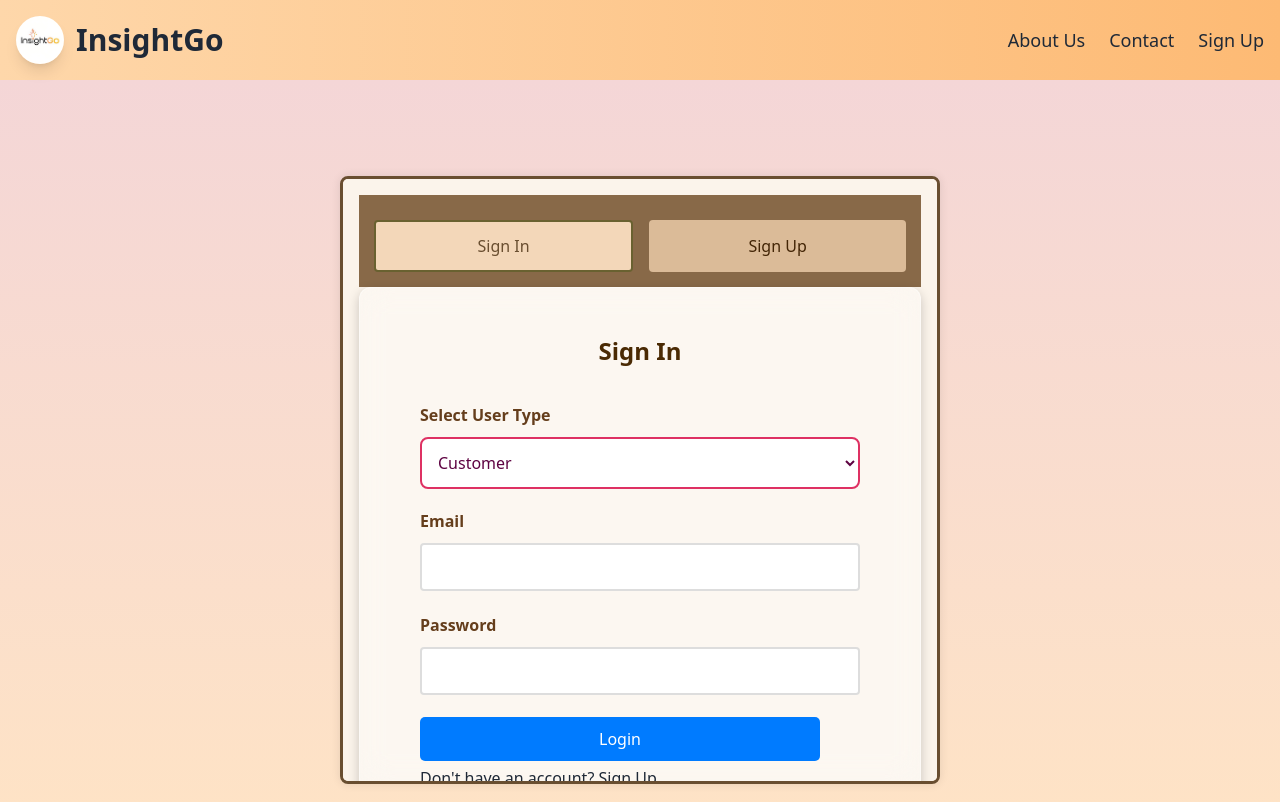
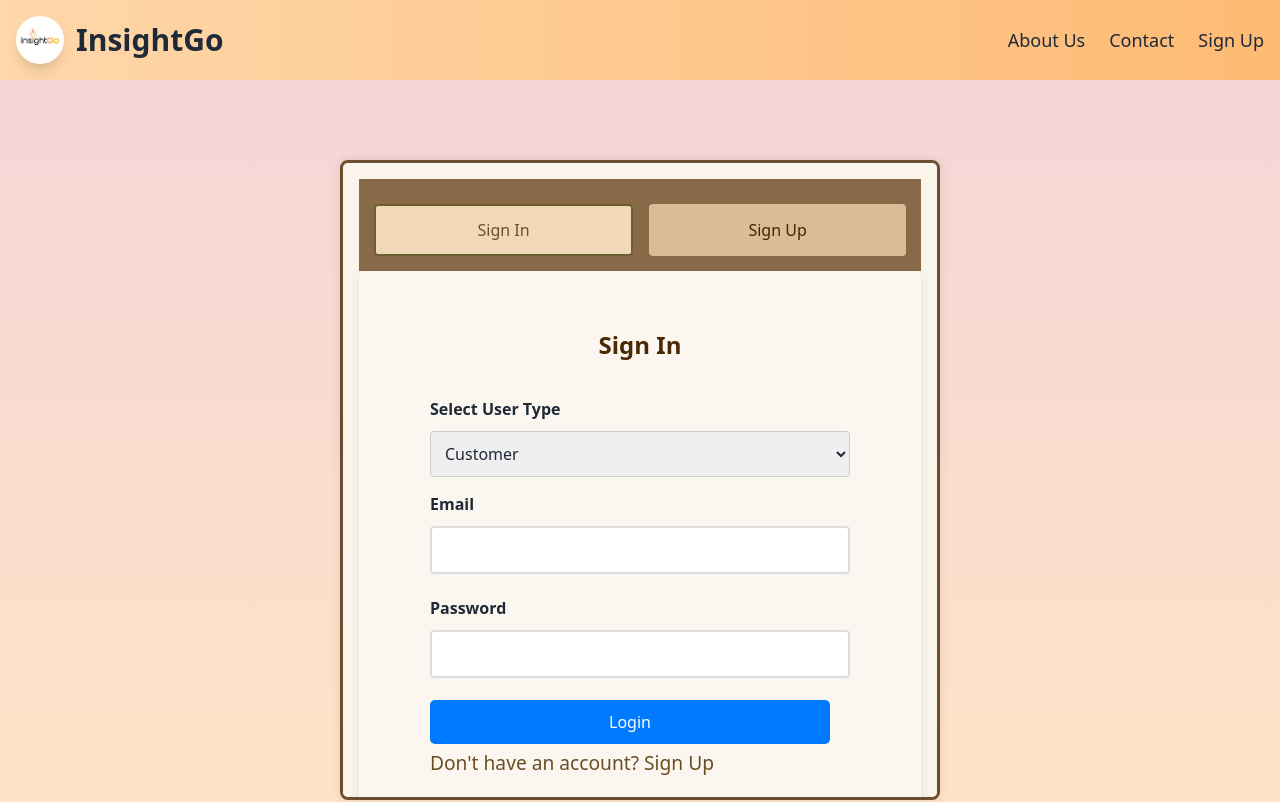
Before and after one commit to 24Hoshiko/Local-Business-Insight-Platform, a React (Vite) app in the folder client/: page /signup in a window 1280 px wide. Shown: the top 802 px of the page. Built offline with nearby package versions, Linux system fonts and the light colour scheme.

Commit message:
All pages added successfully

```diff
--- a/client/package.json
+++ b/client/package.json
@@ -30,6 +30,6 @@
     "globals": "^15.9.0",
     "postcss": "^8.4.47",
     "tailwindcss": "^3.4.13",
-    "vite": "^5.4.9"
+    "vite": "^5.4.10"
   }
 }
--- a/client/src/pages/Form.jsx
+++ b/client/src/pages/Form.jsx
@@ -4,6 +4,7 @@ import TextInput from '../components/form/TextInput.jsx';
 import Rating from '../components/form/Rating.jsx';
 import TextReview from '../components/form/TextReview.jsx';
 import CheckboxGroup from '../components/form/CheckboxGroup.jsx';
+import ThankYouReview from './ThankYouReview.jsx';
 import axios from 'axios';
 
 function App() {
@@ -26,6 +27,7 @@ function App() {
   });
 
   const [errors, setErrors] = useState({});
+  const [submitted, setSubmitted] = useState(false);
 
   const validate = () => {
     let formErrors = {};
@@ -51,27 +53,41 @@ function App() {
     return Object.keys(formErrors).length === 0;
   };
 
-const handleSubmit = async (e) => {
+  // const handleSubmit = async (e) => {
+  //   e.preventDefault();
+  //   if (validate()) {
+  //     try{
+  //       console.log(formValues);
+  //       const response = await axios.post('http://localhost:8000/submit-form',
+  //         formValues
+  //       ).then((response) => {
+  //         if(response.ok){
+  //           alert(data.message); // Show success message
+  //           // Reset form values
+  //           setFormValues({
+  //             name: '',
+  //             contact: '',
+  //             items: {},
+  //             quantities: {},
+  //             rating: null,
+  //             review: ''
+  //           });
+  //         }
+  //       })
+  //     } catch(error) {
+  //       console.error('Error submitting form:', error);
+  //     }
+  //   }
+  // };
+  const handleSubmit = async (e) => {
     e.preventDefault();
     if (validate()) {
-      try{
-        console.log(formValues);
-        const response = await axios.post('http://localhost:8000/submit-form',
-          formValues
-        ).then((response) => {
-          if(response.ok){
-            alert(data.message);
-            setFormValues({
-              name: '',
-              contact: '',
-              items: {},
-              quantities: {},
-              rating: null,
-              review: ''
-            });
-          }
-        })
-      } catch(error) {
+      try {
+        const response = await axios.post('http://localhost:8000/submit-form', formValues);
+        if (response.status === 200) {
+          setSubmitted(true); // Set submitted to true on success
+        }
+      } catch (error) {
         console.error('Error submitting form:', error);
       }
     }
@@ -80,6 +96,9 @@ const handleSubmit = async (e) => {
   const handleInputChange = (name, value) => {
     setFormValues((prev) => ({ ...prev, [name]: value }));
   };
+  if (submitted) {
+    return <ThankYouReview />; // Render Thank You page if submitted is true
+  }
 
   return (
     <div className="main-container">
--- /dev/null
+++ b/client/src/pages/ThankYouReview.jsx
@@ -0,0 +1,15 @@
+import React from 'react';
+import '../styles/ThankYouPage.css';
+
+const ThankYouReview = () => {
+  return (
+    <div className="thank-you-page">
+      <h1>Thank You for Shopping with Brown Bakery!</h1><br />
+      <p>We hope you enjoyed your shopping experience!</p>
+      <p>Come back soon for more delicious treats.</p><br />
+      <button onClick={() => window.location.href = '/'}>Return to Home</button>
+    </div>
+  );
+};
+
+export default ThankYouReview;
--- a/client/src/styles/Form.css
+++ b/client/src/styles/Form.css
@@ -1,31 +1,25 @@
-.main-container {
+.main-container{
   background: linear-gradient(to bottom, #f4d6d7, #ffe4c4);
-  min-height: 100vh;
-  display: flex;
-  justify-content: center;
-  align-items: center;
-  padding: 20px;
 }
 
 .form-container {
-  max-width: 800px;
-  width: 100%;
-  padding: 40px;
+  max-width: 600px;
+  max-height: 80%;
+  overflow-y: scroll;
+  padding: 50px;
   margin: 0 auto;
-  background: rgba(255, 255, 255, 0.3);
-  backdrop-filter: blur(15px);
-  -webkit-backdrop-filter: blur(15px);
-  border-radius: 12px;
-  border: 1px solid rgba(255, 255, 255, 0.4);
-  box-shadow: 0 4px 12px rgba(0, 0, 0, 0.2);
+  border-radius: 8px;
+  background: rgba(255, 255, 255, 0.2);
+  backdrop-filter: blur(10px);
+  -webkit-backdrop-filter: blur(10px);
+  border: 1px solid rgba(255, 255, 255, 0.3);
+  box-shadow: 0 4px 10px rgba(0, 0, 0, 0.1);
 }
 
 h1 {
   text-align: center;
-  color: #693a0d;
-  font-family: 'Snell Roundhand', cursive;
-  font-size: 36px;
-  margin-bottom: 20px;
+  color: brown;
+  font-family:  Snell Roundhand, cursive;
 }
 
 form {
@@ -34,75 +28,45 @@ form {
 }
 
 label {
-  margin-bottom: 8px;
-  font-size: 16px;
-  font-weight: 600;
-  color: #653e1c;
+  margin-bottom: 5px;
 }
 
-input[type="text"],
-select,
-textarea {
-  padding: 12px;
-  border: 2px solid #DE3163;
-  border-radius: 8px;
-  margin-bottom: 20px;
+input[type="text"], select, textarea {
+  padding: 10px;
+  border: 1px solid #ccc;
+  border-radius: 4px;
+  margin-bottom: 15px;
   font-size: 16px;
-  background-color: #fff;
-  color: #5e0342;
-  transition: border-color 0.3s ease-in-out;
-}
-
-input[type="text"]:focus,
-select:focus,
-textarea:focus {
-  border-color: #F4A261;
-  outline: none;
 }
 
 input[type="radio"] {
-  margin-right: 8px;
-  accent-color: #DE3163;
+  margin-right: 5px;
 }
 
 button[type="submit"] {
-  padding: 12px 20px;
-  background-color: #DE3163;
+  padding: 10px;
+  background-color: #45a449;
   color: white;
   border: none;
-  border-radius: 8px;
+  border-radius: 4px;
   cursor: pointer;
-  font-size: 18px;
-  transition: background-color 0.3s ease, transform 0.2s ease;
+  font-size: 16px;
 }
 
 button[type="submit"]:hover {
-  background-color: #6e4922;
-  transform: scale(1.05);
-}
-
-button[type="submit"]:active {
-  transform: scale(1);
+  background-color: #45a049;
 }
 
 textarea {
   resize: vertical;
-  min-height: 120px;
 }
 
 .rating-container {
   display: flex;
   justify-content: flex-start;
-  gap: 8px;
+  gap: 5px;
 }
 
 .rating-container label {
   cursor: pointer;
-  font-size: 18px;
-  color: #6f4e08;
-  transition: color 0.2s ease;
 }
-
-.rating-container label:hover {
-  color: #F4A261;
-}
--- /dev/null
+++ b/client/src/styles/ThankYouPage.css
@@ -0,0 +1,36 @@
+.thank-you-page {
+  text-align: center;
+  padding: 50px;
+  font-family: Arial, sans-serif;
+  background-color: #f7f1e1;
+  border-radius: 8px;
+  box-shadow: 0 4px 6px rgba(0, 0, 0, 0.1);
+  margin: 50px auto;
+  width: 80%;
+  max-width: 600px;
+}
+
+h1 {
+  color: brown;
+  font-size: 2.0em;
+}
+
+p {
+  font-size: 1.2em;
+  color: #6a4e23;
+}
+
+button {
+  background-color: #b57f4f;
+  color: white;
+  border: none;
+  padding: 10px 20px;
+  font-size: 1em;
+  cursor: pointer;
+  margin-top: 20px;
+  border-radius: 5px;
+}
+
+button:hover {
+  background-color: #8e5b36;
+}
```
Also changed, not shown: 2 other files (tests, documents, lock files or other folders).
